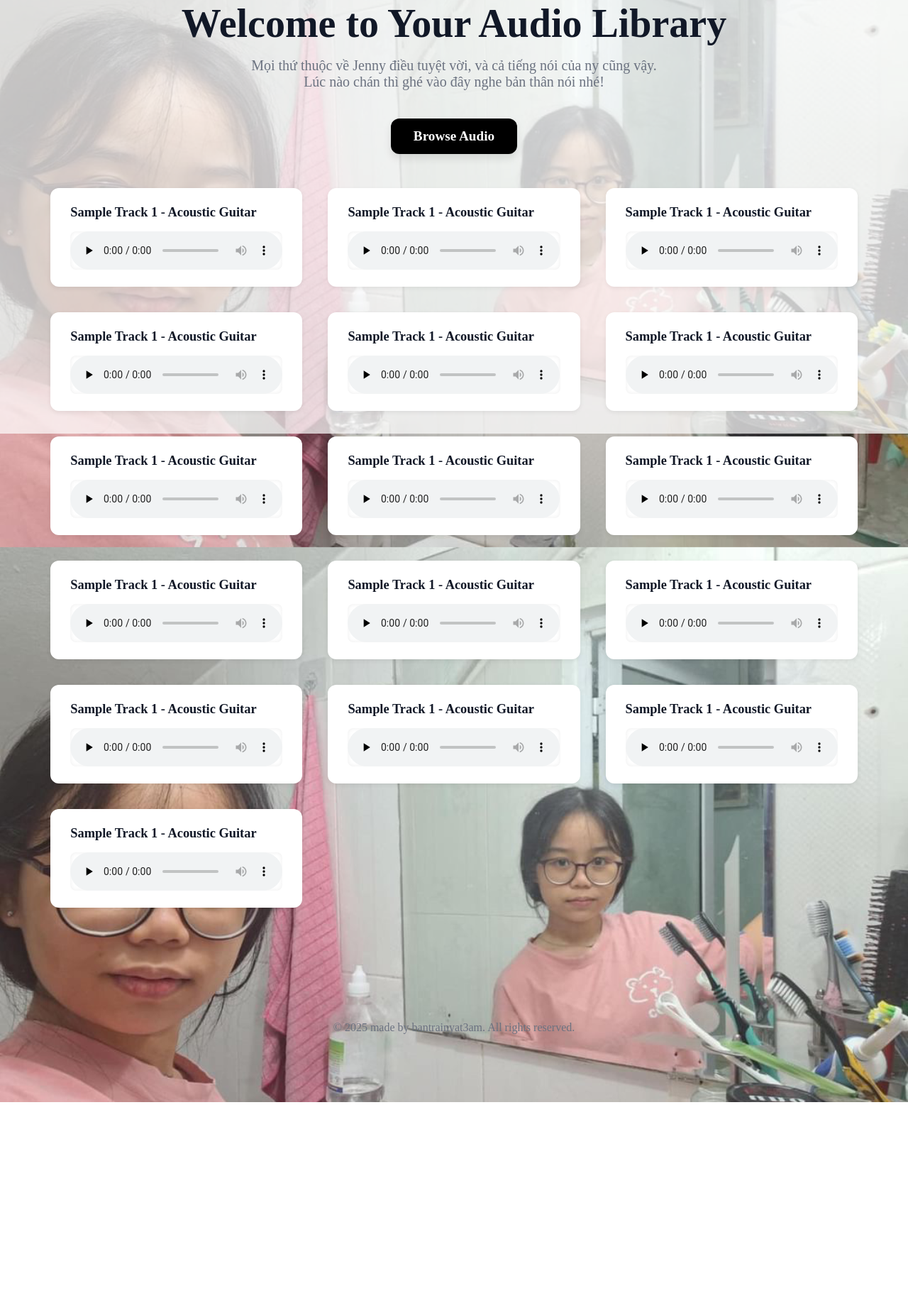
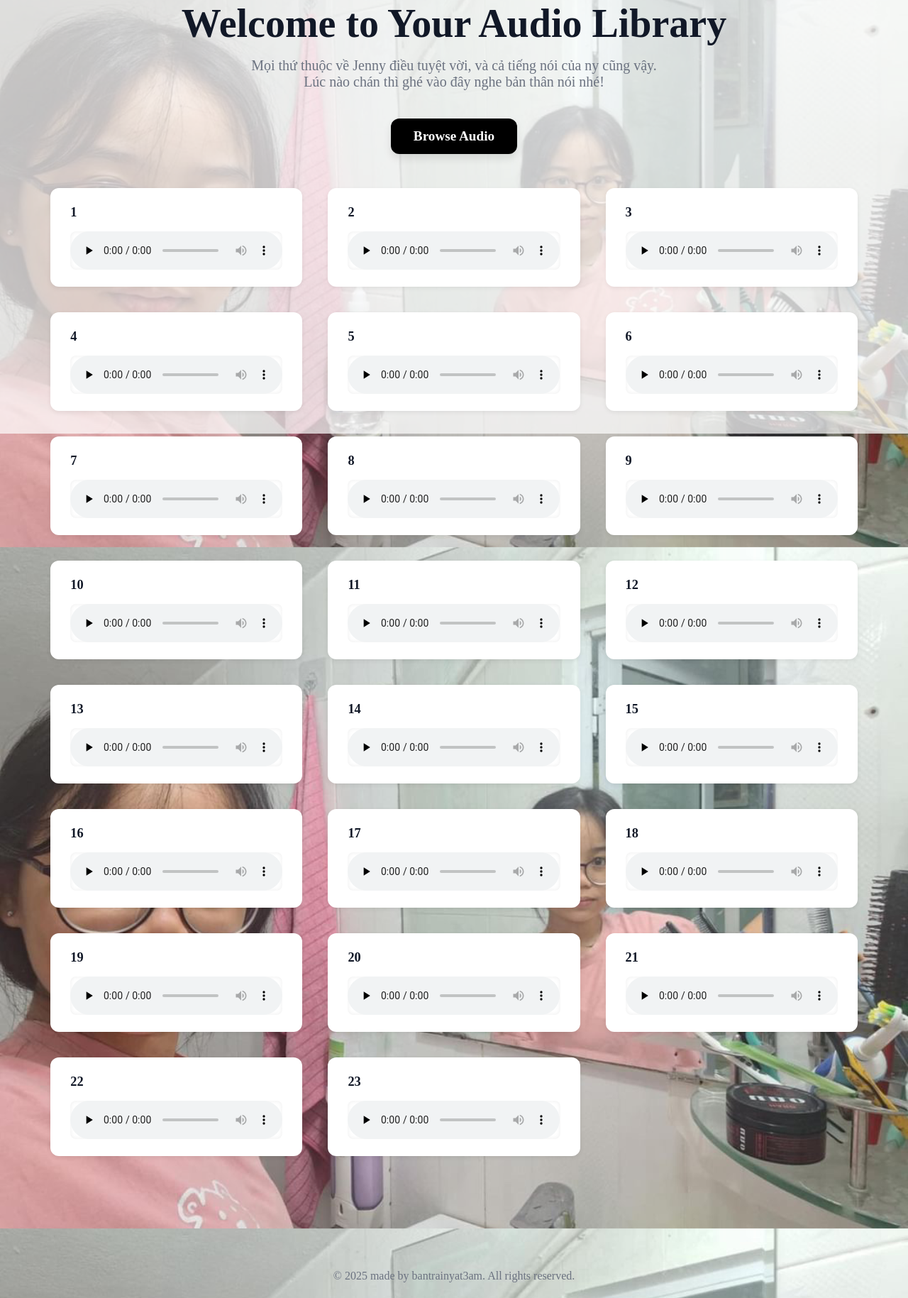
Before and after one commit to oldbutgoldTRUMIT/jenny, a plain HTML site: page index.html in a window 1280 px wide. Shown: the part 189-2018 px from the top of the page at 71% size. Before the commit the page ends 1742 px from the top, so only its background shows below. Drawn offline with Linux system fonts and the light colour scheme.

Commit message:
Update index.html

```diff
--- a/index.html
+++ b/index.html
@@ -219,131 +219,188 @@ body::before {
 
     <section class="audio-gallery" id="gallery" aria-label="Embedded audio samples">
       <article class="audio-card" tabindex="0">
-        <h2 class="audio-title">Sample Track 1 - Acoustic Guitar</h2>
-        <audio controls preload="none" aria-label="Play Sample Track 1 - Acoustic Guitar">
-          <source src="https://www.soundhelix.com/examples/mp3/SoundHelix-Song-1.mp3" type="audio/mpeg" />
+        <h2 class="audio-title">1</h2>
+        <audio controls preload="none" aria-label="Play 1">
+          <source src="1.mp3" type="audio/mpeg" />
           Your browser does not support the audio element.
         </audio>
       </article>
 
        <article class="audio-card" tabindex="0">
-        <h2 class="audio-title">Sample Track 1 - Acoustic Guitar</h2>
-        <audio controls preload="none" aria-label="Play Sample Track 1 - Acoustic Guitar">
-          <source src="https://www.soundhelix.com/examples/mp3/SoundHelix-Song-1.mp3" type="audio/mpeg" />
+        <h2 class="audio-title">2</h2>
+        <audio controls preload="none" aria-label="Play 2">
+          <source src="2.mp3" type="audio/mpeg" />
           Your browser does not support the audio element.
         </audio>
       </article>
 
        <article class="audio-card" tabindex="0">
-        <h2 class="audio-title">Sample Track 1 - Acoustic Guitar</h2>
-        <audio controls preload="none" aria-label="Play Sample Track 1 - Acoustic Guitar">
-          <source src="https://www.soundhelix.com/examples/mp3/SoundHelix-Song-1.mp3" type="audio/mpeg" />
+        <h2 class="audio-title">3</h2>
+        <audio controls preload="none" aria-label="Play 3">
+          <source src="3.mp3" type="audio/mpeg" />
           Your browser does not support the audio element.
         </audio>
       </article>
 
 <article class="audio-card" tabindex="0">
-        <h2 class="audio-title">Sample Track 1 - Acoustic Guitar</h2>
-        <audio controls preload="none" aria-label="Play Sample Track 1 - Acoustic Guitar">
-          <source src="https://www.soundhelix.com/examples/mp3/SoundHelix-Song-1.mp3" type="audio/mpeg" />
+        <h2 class="audio-title">4</h2>
+        <audio controls preload="none" aria-label="Play 4">
+          <source src="4.mp3" type="audio/mpeg" />
           Your browser does not support the audio element.
         </audio>
       </article>
 
 <article class="audio-card" tabindex="0">
-        <h2 class="audio-title">Sample Track 1 - Acoustic Guitar</h2>
-        <audio controls preload="none" aria-label="Play Sample Track 1 - Acoustic Guitar">
-          <source src="https://www.soundhelix.com/examples/mp3/SoundHelix-Song-1.mp3" type="audio/mpeg" />
+        <h2 class="audio-title">5</h2>
+        <audio controls preload="none" aria-label="Play 5">
+          <source src="5.mp3" type="audio/mpeg" />
           Your browser does not support the audio element.
         </audio>
       </article>
 <article class="audio-card" tabindex="0">
-        <h2 class="audio-title">Sample Track 1 - Acoustic Guitar</h2>
-        <audio controls preload="none" aria-label="Play Sample Track 1 - Acoustic Guitar">
-          <source src="https://www.soundhelix.com/examples/mp3/SoundHelix-Song-1.mp3" type="audio/mpeg" />
+        <h2 class="audio-title">6</h2>
+        <audio controls preload="none" aria-label="Play 6">
+          <source src="6.mp3" type="audio/mpeg" />
           Your browser does not support the audio element.
         </audio>
       </article>
 
        <article class="audio-card" tabindex="0">
-        <h2 class="audio-title">Sample Track 1 - Acoustic Guitar</h2>
-        <audio controls preload="none" aria-label="Play Sample Track 1 - Acoustic Guitar">
-          <source src="https://www.soundhelix.com/examples/mp3/SoundHelix-Song-1.mp3" type="audio/mpeg" />
+        <h2 class="audio-title">7</h2>
+        <audio controls preload="none" aria-label="Play 7">
+          <source src="7.mp3" type="audio/mpeg" />
           Your browser does not support the audio element.
         </audio>
       </article>
 
        <article class="audio-card" tabindex="0">
-        <h2 class="audio-title">Sample Track 1 - Acoustic Guitar</h2>
-        <audio controls preload="none" aria-label="Play Sample Track 1 - Acoustic Guitar">
-          <source src="https://www.soundhelix.com/examples/mp3/SoundHelix-Song-1.mp3" type="audio/mpeg" />
+        <h2 class="audio-title">8</h2>
+        <audio controls preload="none" aria-label="Play 8">
+          <source src="8.mp3" type="audio/mpeg" />
           Your browser does not support the audio element.
         </audio>
       </article>
 
        <article class="audio-card" tabindex="0">
-        <h2 class="audio-title">Sample Track 1 - Acoustic Guitar</h2>
-        <audio controls preload="none" aria-label="Play Sample Track 1 - Acoustic Guitar">
-          <source src="https://www.soundhelix.com/examples/mp3/SoundHelix-Song-1.mp3" type="audio/mpeg" />
+        <h2 class="audio-title">9</h2>
+        <audio controls preload="none" aria-label="Play 9">
+          <source src="9.mp3" type="audio/mpeg" />
           Your browser does not support the audio element.
         </audio>
       </article>
 
        <article class="audio-card" tabindex="0">
-        <h2 class="audio-title">Sample Track 1 - Acoustic Guitar</h2>
-        <audio controls preload="none" aria-label="Play Sample Track 1 - Acoustic Guitar">
-          <source src="https://www.soundhelix.com/examples/mp3/SoundHelix-Song-1.mp3" type="audio/mpeg" />
+        <h2 class="audio-title">10</h2>
+        <audio controls preload="none" aria-label="Play 10">
+          <source src="10.mp3" type="audio/mpeg" />
           Your browser does not support the audio element.
         </audio>
       </article>
 
        <article class="audio-card" tabindex="0">
-        <h2 class="audio-title">Sample Track 1 - Acoustic Guitar</h2>
-        <audio controls preload="none" aria-label="Play Sample Track 1 - Acoustic Guitar">
-          <source src="https://www.soundhelix.com/examples/mp3/SoundHelix-Song-1.mp3" type="audio/mpeg" />
+        <h2 class="audio-title">11</h2>
+        <audio controls preload="none" aria-label="Play 11">
+          <source src="11.mp3" type="audio/mpeg" />
           Your browser does not support the audio element.
         </audio>
       </article>
 
        <article class="audio-card" tabindex="0">
-        <h2 class="audio-title">Sample Track 1 - Acoustic Guitar</h2>
-        <audio controls preload="none" aria-label="Play Sample Track 1 - Acoustic Guitar">
-          <source src="https://www.soundhelix.com/examples/mp3/SoundHelix-Song-1.mp3" type="audio/mpeg" />
+        <h2 class="audio-title">12</h2>
+        <audio controls preload="none" aria-label="Play 12">
+          <source src="12.mp3" type="audio/mpeg" />
           Your browser does not support the audio element.
         </audio>
       </article>
 
        <article class="audio-card" tabindex="0">
-        <h2 class="audio-title">Sample Track 1 - Acoustic Guitar</h2>
-        <audio controls preload="none" aria-label="Play Sample Track 1 - Acoustic Guitar">
-          <source src="https://www.soundhelix.com/examples/mp3/SoundHelix-Song-1.mp3" type="audio/mpeg" />
+        <h2 class="audio-title">13</h2>
+        <audio controls preload="none" aria-label="Play 13">
+          <source src="13.mp3" type="audio/mpeg" />
           Your browser does not support the audio element.
         </audio>
       </article>
 
        <article class="audio-card" tabindex="0">
-        <h2 class="audio-title">Sample Track 1 - Acoustic Guitar</h2>
-        <audio controls preload="none" aria-label="Play Sample Track 1 - Acoustic Guitar">
-          <source src="https://www.soundhelix.com/examples/mp3/SoundHelix-Song-1.mp3" type="audio/mpeg" />
+        <h2 class="audio-title">14</h2>
+        <audio controls preload="none" aria-label="Play 14">
+          <source src="14.mp3" type="audio/mpeg" />
           Your browser does not support the audio element.
         </audio>
       </article>
 
        <article class="audio-card" tabindex="0">
-        <h2 class="audio-title">Sample Track 1 - Acoustic Guitar</h2>
-        <audio controls preload="none" aria-label="Play Sample Track 1 - Acoustic Guitar">
-          <source src="https://www.soundhelix.com/examples/mp3/SoundHelix-Song-1.mp3" type="audio/mpeg" />
+        <h2 class="audio-title">15</h2>
+        <audio controls preload="none" aria-label="Play 15">
+          <source src="15.mp3" type="audio/mpeg" />
           Your browser does not support the audio element.
         </audio>
       </article>
 
-       <article class="audio-card" tabindex="0">
-        <h2 class="audio-title">Sample Track 1 - Acoustic Guitar</h2>
-        <audio controls preload="none" aria-label="Play Sample Track 1 - Acoustic Guitar">
-          <source src="https://www.soundhelix.com/examples/mp3/SoundHelix-Song-1.mp3" type="audio/mpeg" />
+  <article class="audio-card" tabindex="0">
+        <h2 class="audio-title">16</h2>
+        <audio controls preload="none" aria-label="Play 16">
+          <source src="16.mp3" type="audio/mpeg" />
           Your browser does not support the audio element.
         </audio>
       </article>
+
+  <article class="audio-card" tabindex="0">
+        <h2 class="audio-title">17</h2>
+        <audio controls preload="none" aria-label="Play 17">
+          <source src="17.mp3" type="audio/mpeg" />
+          Your browser does not support the audio element.
+        </audio>
+      </article>
+
+  <article class="audio-card" tabindex="0">
+        <h2 class="audio-title">18</h2>
+        <audio controls preload="none" aria-label="Play 18">
+          <source src="18.mp3" type="audio/mpeg" />
+          Your browser does not support the audio element.
+        </audio>
+      </article>
+
+  <article class="audio-card" tabindex="0">
+        <h2 class="audio-title">19</h2>
+        <audio controls preload="none" aria-label="Play 19">
+          <source src="19.mp3" type="audio/mpeg" />
+          Your browser does not support the audio element.
+        </audio>
+      </article>
+
+  <article class="audio-card" tabindex="0">
+        <h2 class="audio-title">20</h2>
+        <audio controls preload="none" aria-label="Play 20">
+          <source src="20.mp3" type="audio/mpeg" />
+          Your browser does not support the audio element.
+        </audio>
+      </article>
+
+  <article class="audio-card" tabindex="0">
+        <h2 class="audio-title">21</h2>
+        <audio controls preload="none" aria-label="Play 21">
+          <source src="21.mp3" type="audio/mpeg" />
+          Your browser does not support the audio element.
+        </audio>
+      </article>
+
+  <article class="audio-card" tabindex="0">
+        <h2 class="audio-title">22</h2>
+        <audio controls preload="none" aria-label="Play 22">
+          <source src="22.mp3" type="audio/mpeg" />
+          Your browser does not support the audio element.
+        </audio>
+      </article>
+
+  <article class="audio-card" tabindex="0">
+        <h2 class="audio-title">23</h2>
+        <audio controls preload="none" aria-label="Play 23">
+          <source src="23.mp3" type="audio/mpeg" />
+          Your browser does not support the audio element.
+        </audio>
+      </article>
+
   </section>
 
     <section id="contact" style="text-align: center; color: #6b7280; margin-top: 6rem;">
```
